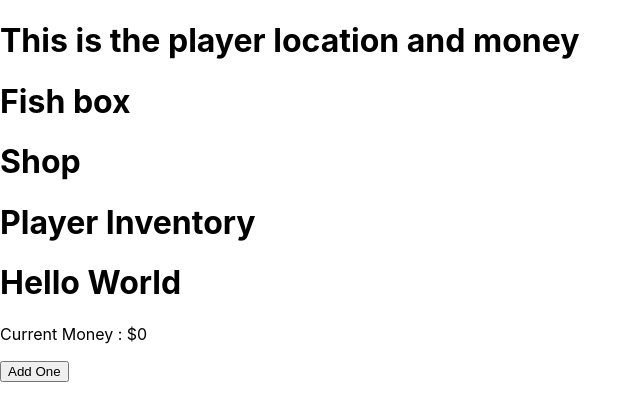
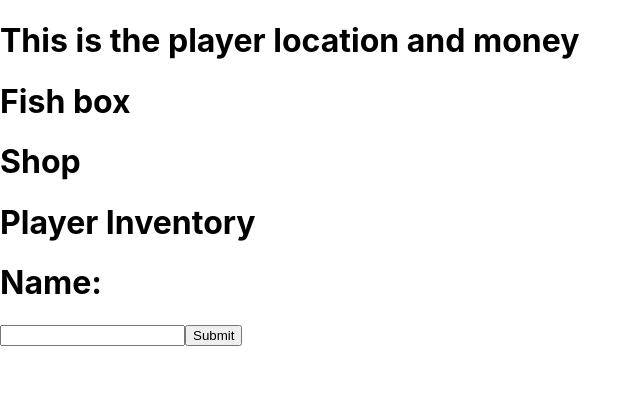
Before and after one commit to chilly-biscuits/phishing-4-phun, a React (Create React App) app: page / in a window 1280 px wide. Shown: the top 420 px of the page, without its empty margins (0-642 px from the left). Built offline with nearby package versions, Linux system fonts and the light colour scheme.

Commit message:
add save feature

```diff
--- a/public/index.html
+++ b/public/index.html
@@ -2,7 +2,7 @@
 <html lang="en">
   <head>
     <meta charset="utf-8" />
-    <link rel="icon" href="%PUBLIC_URL%/favicon.ico" />
+    <!-- <link rel="icon" href="%PUBLIC_URL%/favicon.ico" /> -->
     <meta name="viewport" content="width=device-width, initial-scale=1" />
     <meta name="theme-color" content="#000000" />
     <meta
--- a/src/App.js
+++ b/src/App.js
@@ -1,14 +1,15 @@
-
-
-import React, {useEffect, useReducer} from 'react';
-import initialStorage from './data/initialStorage'
-
-import playerReducer from './reducers/playerReducer.js'
-//components
-import CurrentFishBox from './components/CurrentFishBox';
-import PlayerContainer from './components/PlayerContainer';
-import PlayerInventory from './components/PlayerInventory';
-import UpgradeStore from './components/UpgradeStore';
+import React, {useEffect, useReducer, useState} from 'react';
+import initialStorage   from './data/initialStorage'
+// reducer-state
+import playerReducer    from './reducers/playerReducer.js'
+// components
+import CurrentFishBox   from './components/CurrentFishBox';
+import PlayerContainer  from './components/PlayerContainer';
+import PlayerInventory  from './components/PlayerInventory';
+import UpgradeStore     from './components/UpgradeStore';
+// utilities
+import loadPlayer       from './utils/loadPlayer'
+import savePlayer       from  './utils/savePlayer'
 
 const App = () => {
   // const [player, setPlayer] = useState(initialStorage)
@@ -17,46 +18,38 @@ const App = () => {
     initialStorage
   )
 
+  const [input, setInput] = useState('')
+
 
   // onLoad
   useEffect(() => {
-    loadPlayer()
+    loadPlayer(dispatch)
   },[])
 
-  // Create player and save to local storage if one doesnt exist || load player from local storage
-  const loadPlayer = () => {
-  if(!localStorage.getItem('player')){
-    localStorage.setItem('player', JSON.stringify(initialStorage))
-  } else {
-    const currentPlayer = JSON.parse(localStorage.getItem('player'))
-    dispatch({type: 'setName', data: currentPlayer.name})
-    dispatch({type: 'setMoney', data: currentPlayer.money})
-    dispatch({type: 'setHat', data: currentPlayer.inventory.hatId})
-    dispatch({type: 'setBait', data: currentPlayer.inventory.baitId})
-    dispatch({type: 'setRod', data: currentPlayer.inventory.rodId})
-  }
+
+  const handleSubmit = (event) => {
+    event.preventDefault()
+    savePlayer(store)
   }
 
-  const handleClick = () => {
-    dispatch(
-      {
-        type: 'setMoney',
-        data: 1
-      }
-    )
+  const handleChange = (event) => {
+    dispatch({
+      type: 'setName',
+      data: event.target.value
+    })
   }
 
-
   return (
-
     <div className="App">
       <PlayerContainer />
       <CurrentFishBox/>
       <UpgradeStore />
       <PlayerInventory />
-      <h1>Hello World</h1>
-      <p>Current Money : ${store.money}</p>
-      <button onClick={handleClick}>Add One</button>
+      <h1>Name: {store.name}</h1>
+      <form onSubmit={handleSubmit}>
+        <input type="text" onChange={handleChange} ></input>
+        <button type="submit" value={store.name}>Submit</button>
+      </form>
     </div>
   );
 }
--- a/src/data/initialStorage.js
+++ b/src/data/initialStorage.js
@@ -1,5 +1,5 @@
 const initialStorage = {
-  "name": "defaultName",
+  "name": "",
   "money": 0,
   "playerModifier": 0,
   "inventory": {
--- a/src/reducers/playerReducer.js
+++ b/src/reducers/playerReducer.js
@@ -22,17 +22,16 @@ const playerReducer = (state, action) => {
       return{
         ...state,
         "inventory" : {
-          ...state,
+          ...state.inventory,
           "hatId": action.data
         }
       }
 
     case 'setBait':
-
       return{
         ...state,
         "inventory" : {
-          ...state,
+          ...state.inventory,
           "baitId": action.data
         }
       }
@@ -41,7 +40,7 @@ const playerReducer = (state, action) => {
       return{
         ...state,
         "inventory" : {
-          ...state,
+          ...state.inventory,
           "rodId": action.data
         }
       }
--- /dev/null
+++ b/src/utils/loadPlayer.js
@@ -0,0 +1,18 @@
+import initialStorage   from '../data/initialStorage'
+
+
+// Create player and save to local storage if one doesnt exist || load player from local storage
+const loadPlayer = (dispatch) => {
+  if(!localStorage.getItem('player')){
+    localStorage.setItem('player', JSON.stringify(initialStorage))
+  } else {
+    const currentPlayer = JSON.parse(localStorage.getItem('player'))
+    dispatch({type: 'setName', data: currentPlayer.name})
+    dispatch({type: 'setMoney', data: currentPlayer.money})
+    dispatch({type: 'setHat', data: currentPlayer.inventory.hatId})
+    dispatch({type: 'setBait', data: currentPlayer.inventory.baitId})
+    dispatch({type: 'setRod', data: currentPlayer.inventory.rodId})
+  }
+}
+
+export default loadPlayer
--- /dev/null
+++ b/src/utils/savePlayer.js
@@ -0,0 +1,5 @@
+const savePlayer = (store) => {
+  localStorage.setItem('player', JSON.stringify(store))
+}
+
+export default savePlayer
```
